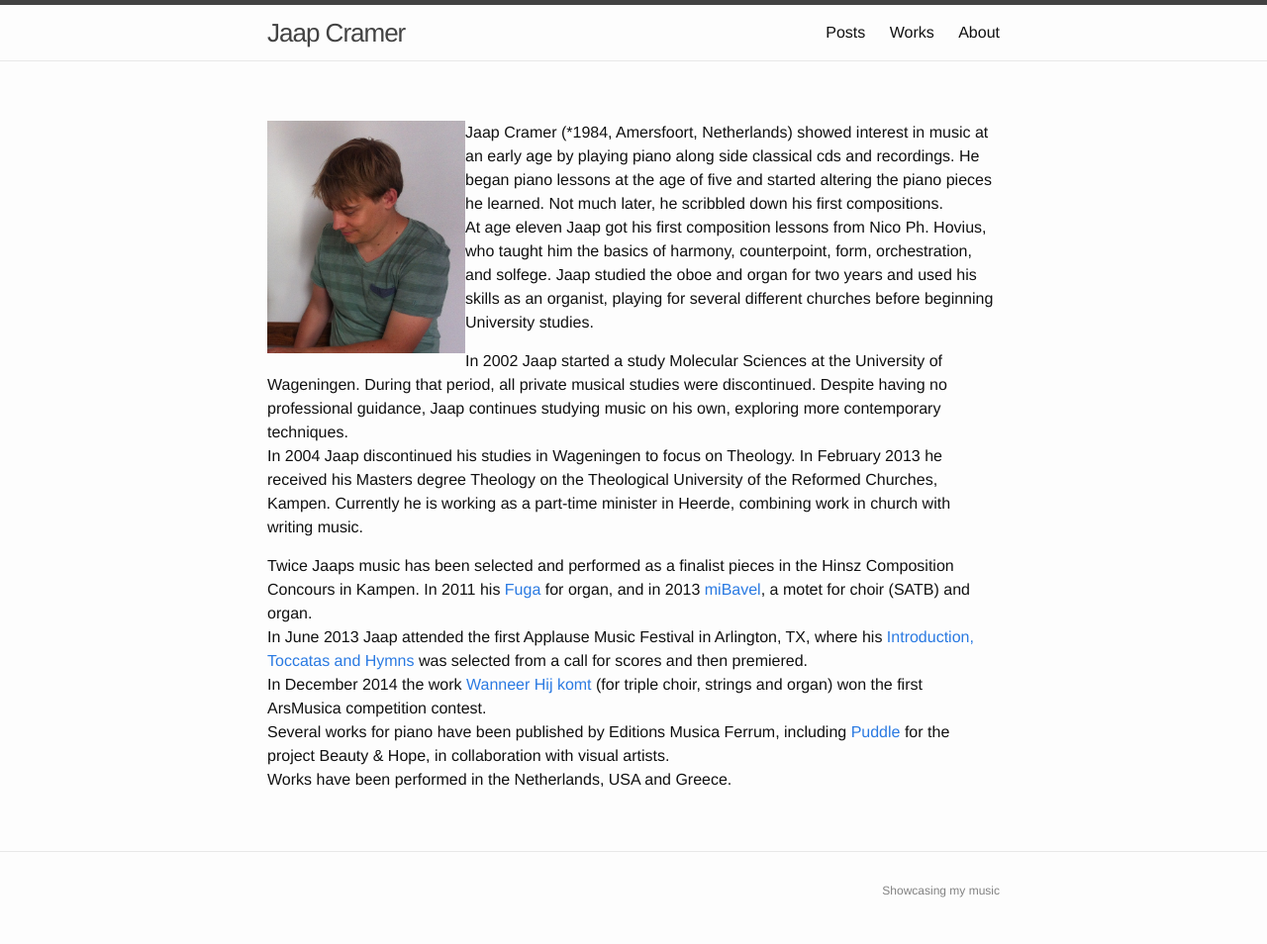
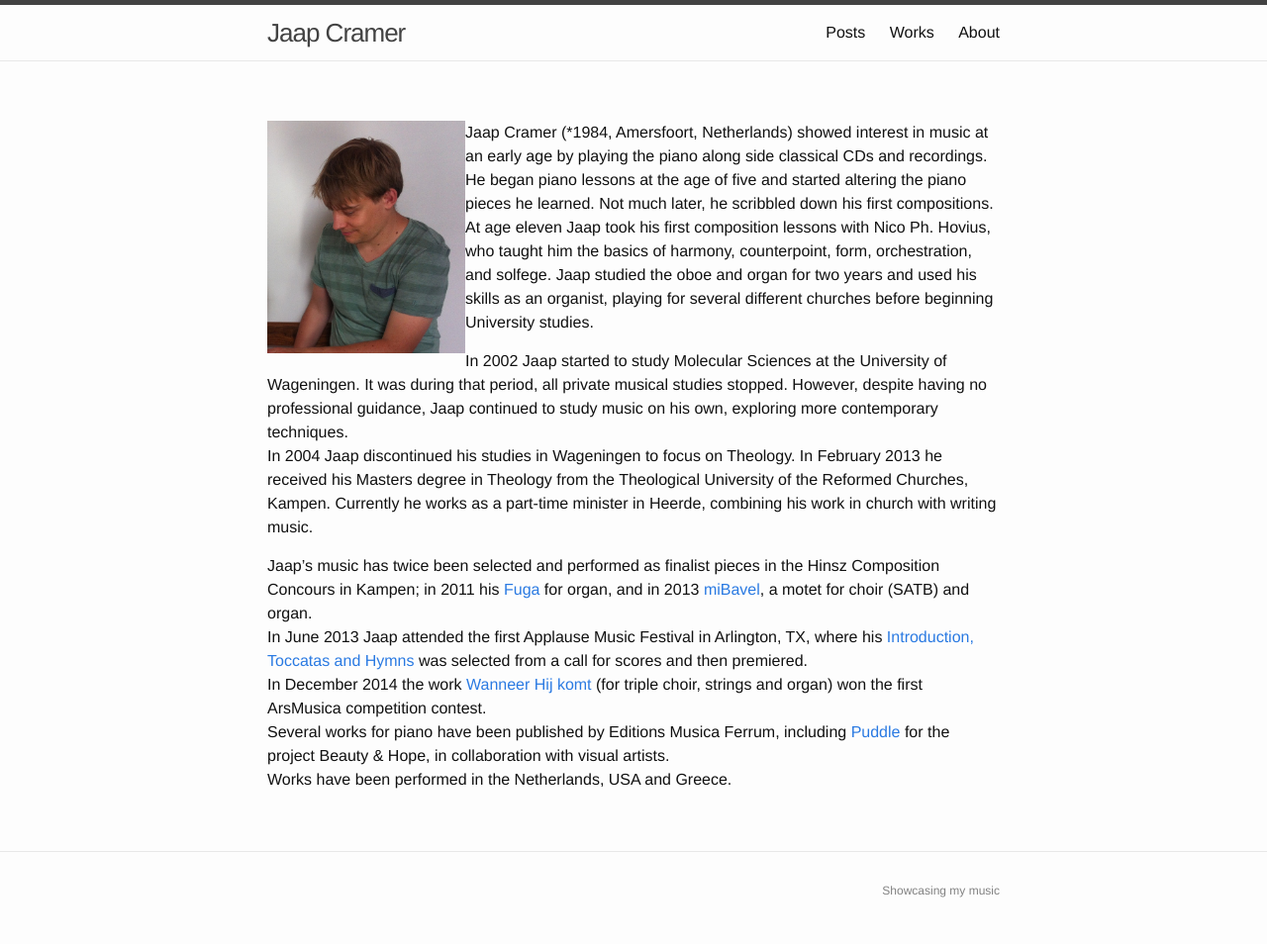
Before and after one commit to jrcramer/music, a Jekyll site: the page built from about/bioEN.md, in a window 1280 px wide. Shown: the whole page at 99% size. Built offline with Jekyll 4.4.1, drawn with Linux system fonts in a browser that asks for light colours.

Commit message:
new post
and a tiny bit of housekeeping

```diff
--- a/about/bioEN.md
+++ b/about/bioEN.md
@@ -2,13 +2,13 @@
 layout: page
 ---
 <div class="side_pic_left"> <img src="{{site.baseurl}}/img/photo_jaap.jpg" width="200" border="0" /> </div>
-Jaap Cramer (*1984, Amersfoort, Netherlands) showed interest in music at an early age by playing piano along side classical cds and recordings. He began piano lessons at the age of five and started altering the piano pieces he learned. Not much later, he scribbled down his first compositions.
-At age eleven Jaap got his first composition lessons from Nico Ph. Hovius, who taught him the basics of harmony, counterpoint, form, orchestration, and solfege. Jaap studied the oboe and organ for two years and used his skills as an organist, playing for several different churches before beginning University studies.
+Jaap Cramer (*1984, Amersfoort, Netherlands) showed interest in music at an early age by playing the piano along side classical CDs and recordings. He began piano lessons at the age of five and started altering the piano pieces he learned. Not much later, he scribbled down his first compositions.
+At age eleven Jaap took his first composition lessons with Nico Ph. Hovius, who taught him the basics of harmony, counterpoint, form, orchestration, and solfege. Jaap studied the oboe and organ for two years and used his skills as an organist, playing for several different churches before beginning University studies.
 
-In 2002 Jaap started a study Molecular Sciences at the University of Wageningen. During that period, all private musical studies were discontinued. Despite having no professional guidance, Jaap continues studying music on his own, exploring more contemporary techniques.
-In 2004 Jaap discontinued his studies in Wageningen to focus on Theology. In February 2013 he received his Masters degree Theology on the Theological University of the Reformed Churches, Kampen. Currently he is working as a part-time minister in Heerde, combining work in church with writing music.
+In 2002 Jaap started to study Molecular Sciences at the University of Wageningen. It was during that period, all private musical studies stopped. However, despite having no professional guidance, Jaap continued to study music on his own, exploring more contemporary techniques.
+In 2004 Jaap discontinued his studies in Wageningen to focus on Theology. In February 2013 he received his Masters degree in Theology from the Theological University of the Reformed Churches, Kampen. Currently he works as a part-time minister in Heerde, combining his work in church with writing music.
 
-Twice Jaaps music has been selected and performed as a finalist pieces in the Hinsz Composition Concours in Kampen. In 2011 his [Fuga]({{site.baseurl}}{% post_url 2010-11-01-fuga %}) for organ, and in 2013 [miBavel]({{site.baseurl}}{% post_url 2013-03-06-miBavel %}), a motet for choir (SATB) and organ.
+Jaap's music has twice been selected and performed as finalist pieces in the Hinsz Composition Concours in Kampen; in 2011 his [Fuga]({{site.baseurl}}{% post_url 2010-11-01-fuga %}) for organ, and in 2013 [miBavel]({{site.baseurl}}{% post_url 2013-03-06-miBavel %}), a motet for choir (SATB) and organ.
 In June 2013 Jaap attended the first Applause Music Festival in Arlington, TX, where his [Introduction, Toccatas and Hymns]({{site.baseurl}}{% post_url 2013-05-28-toccatas-hymns %}) was selected from a call for scores and then premiered.
 In December 2014 the work [Wanneer Hij komt]({{site.baseurl}}{% post_url 2014-12-06-wanneer %}) (for triple choir, strings and organ) won the first ArsMusica competition contest.
 Several works for piano have been published by Editions Musica Ferrum, including [Puddle]({{site.baseurl}}{% post_url 2014-03-31-puddle %}) for the project Beauty & Hope, in collaboration with visual artists.
```
Also changed, not shown: _data/works.yml (+7 -0 lines), _drafts/2016-06-08-furEline.md (added, +18 -0 lines), _posts/2016-01-27-irks.md (added, +8 -0 lines), _posts/2016-06-08-furEline.md (deleted, +0 -13 lines).
